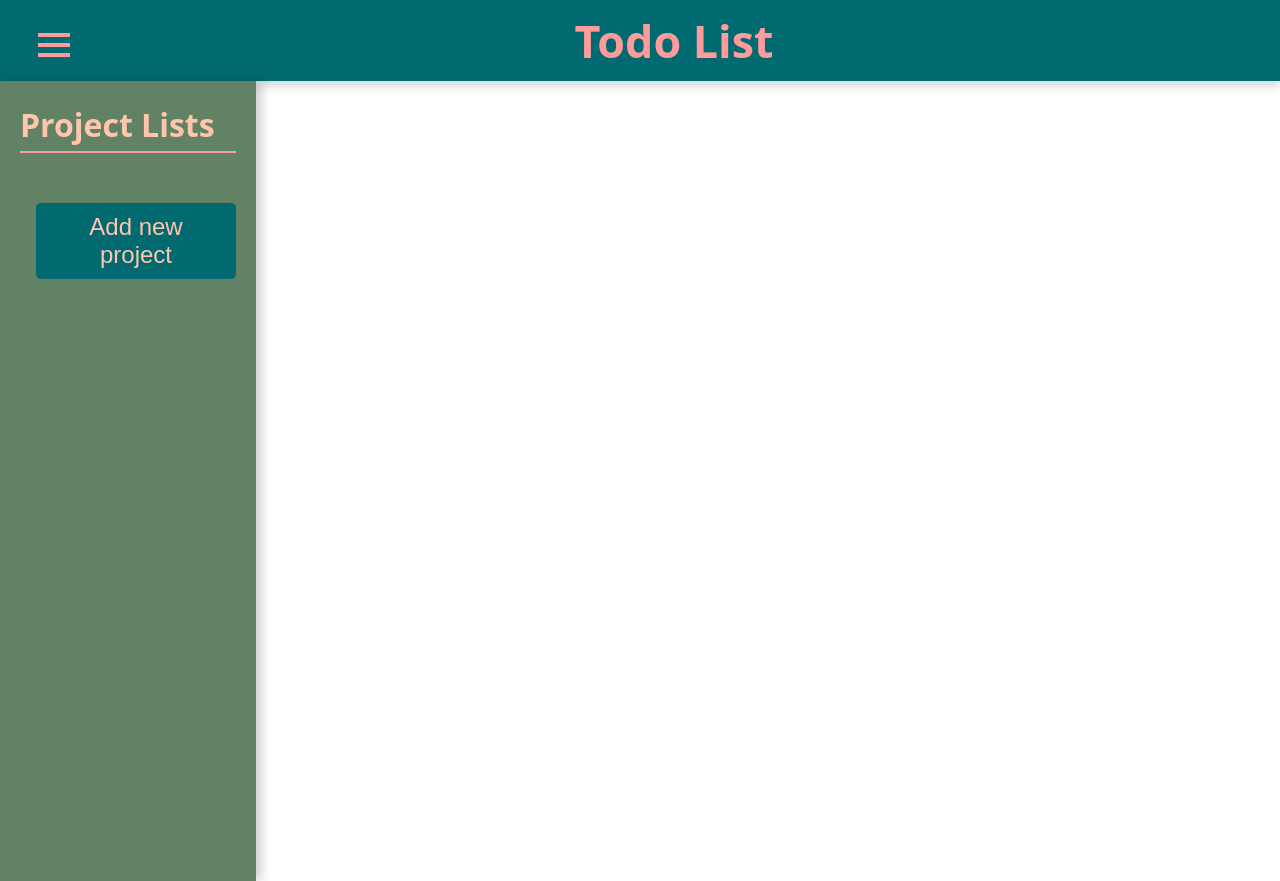
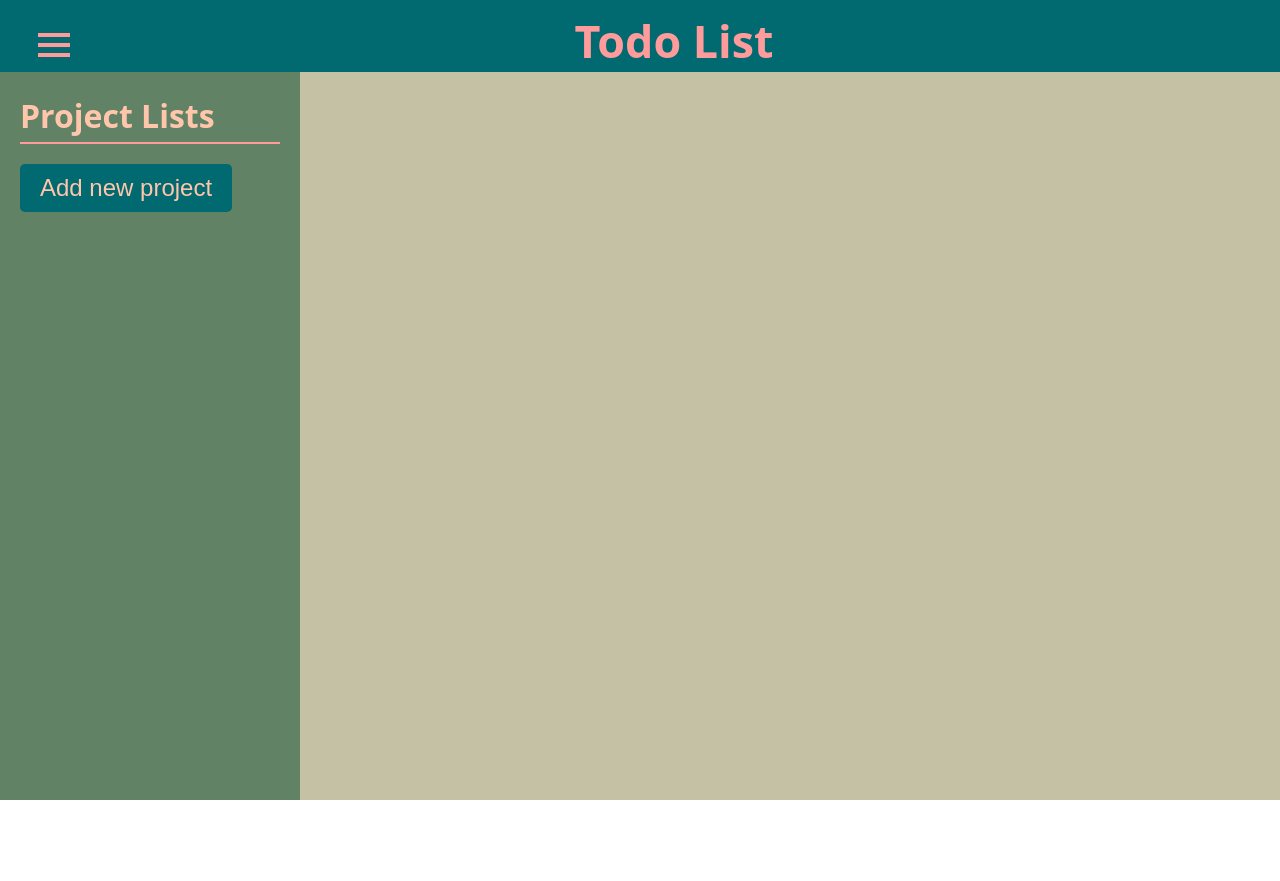
Before and after one commit to chowcli/odin-todo-list, a website built with webpack: page src/index.html in a window 1280 px wide. After the commit the page ends 800 px from the top, so only its background shows below. Built offline with nearby package versions, Linux system fonts and the light colour scheme.

Commit message:
Add simple styling for the whole page

```diff
--- a/src/index.html
+++ b/src/index.html
@@ -14,8 +14,8 @@
       </div>
       <h1>Todo List</h1>
     </header>
-    <main>
-      <div class="site-bar">
+
+    <nav class="site-bar">
       <h2>Project Lists</h2>
 
       <div class="project-container"></div>
@@ -30,8 +30,9 @@
           <button class="cancel">Cancel</button>
         </div>
       </div>
-      </div>
+    </nav>
 
+    <main>
       <div class="main-content"></div>
     </main>
   </body>
--- a/src/styles/content.css
+++ b/src/styles/content.css
@@ -1,4 +1,5 @@
 .main-content {
   background-color: var(--sage-3);
   color: var(--yellow);
+  height: calc(100vh - 72px);
 }
--- a/src/styles/header.css
+++ b/src/styles/header.css
@@ -1,9 +1,7 @@
 header {
+  grid-area: 1 / 1 / 2 / 3;
   background-color: var(--green);
   color: var(--peach);
-  box-shadow: var(--box-shadow);
-
-  display: float;
   text-align: center;
   padding: 10px;
 }
--- a/src/styles/main.css
+++ b/src/styles/main.css
@@ -19,11 +19,14 @@ html {
   --sage-dark: rgb(97, 130, 100);
   --sage-light: rgb(200, 228, 178);
   --sage-3: rgb(196, 193, 164);
-  --box-shadow: 0px 5px 10px rgb(214, 214, 214);
 }
 
 body {
   font-family: var(--font-family);
+  display: grid;
+  grid-template-rows: max(72px) 1fr;
+  grid-template-columns: max(300px) 1fr;
+  height: 100vh;
 }
 
 /* width */
@@ -40,8 +43,3 @@ body {
 ::-webkit-scrollbar-thumb:hover {
   background: var(--peach);
 }
-
-main {
-  display: flex;
-  height: 100vh;
-}
--- a/src/styles/site-bar.css
+++ b/src/styles/site-bar.css
@@ -3,8 +3,7 @@
   color: var(--peach-2);
 
   padding: 20px;
-  width: 20%;
-  box-shadow: 5px 0 10px rgba(0, 0, 0, 0.2);
+  overflow: auto;
 }
 
 h2 {
@@ -19,14 +18,12 @@ h2 {
 
 button.add-new-project {
   background-color: var(--green);
+  color: var(--peach-2);
+  font-size: 1.5rem;
+
   border: none;
   border-radius: 5px;
   padding: 10px 20px;
-  color: var(--peach-2);
-  font-size: 1.5rem;
-
-  margin-top: 30px;
-  margin-left: 16px;
   cursor: pointer;
 }
 
```
Lines whose indentation alone changed are shown as unchanged.
